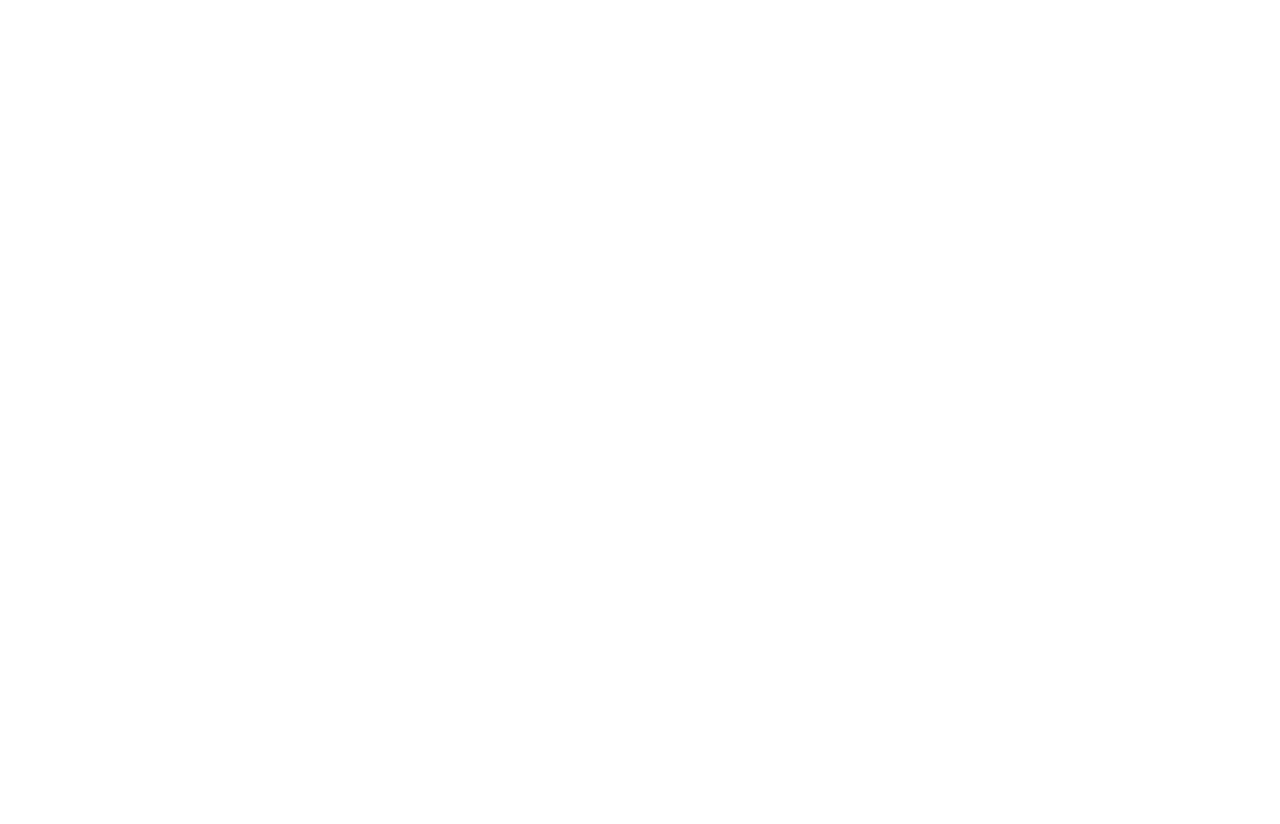
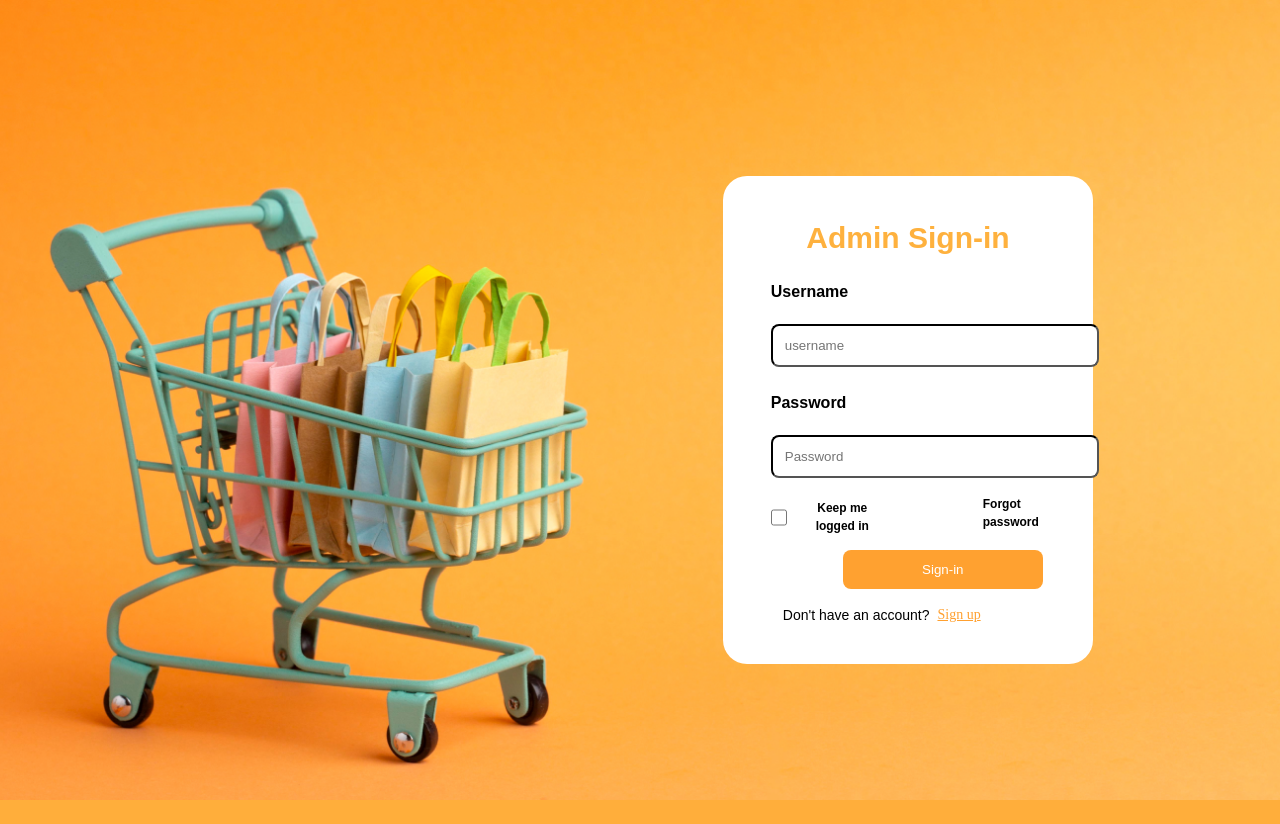
Before and after one commit to kobiowuquadri/TreasureCart, a React (Vite) app in the folder client/: page /admin in a window 1280 px wide. Before the commit this address had no page. Before the commit the page ends 800 px from the top, so only its background shows below. Built offline with nearby package versions, Linux system fonts and the light colour scheme; the HTML template or start-up script is replaced by a standard one.

Commit message:
added the admin login frontend

```diff
--- a/client/src/App.jsx
+++ b/client/src/App.jsx
@@ -10,6 +10,7 @@
 import Search from "./Components/Search/Search.jsx";
 import Checkout from "./Components/Checkout/checkout.jsx";
 import {ProductImageProvider} from './Components/productContext/productContext.jsx'
+import AdminLogin from "./Components/Adminlogin/Adminlogin.jsx"
 
 function App() {
   return (
@@ -25,6 +26,8 @@
           <Route path="/productdetails" element={<ProductDetails />}></Route>
           <Route path="/search" element={<Search />}></Route>
           <Route path="/checkout" element={<Checkout />}></Route>
+          <Route path="/admin" element={<AdminLogin />}></Route>
+
         </Routes>
         </ProductImageProvider>
       </div>
--- /dev/null
+++ b/client/src/Components/Adminlogin/Adminlogin.css
@@ -0,0 +1,3 @@
+body {
+    background-color: #FFAE3B
+  }
--- /dev/null
+++ b/client/src/Components/Adminlogin/Adminlogin.jsx
@@ -0,0 +1,124 @@
+import axios from "axios";
+import { React, useState, useEffect } from "react";
+import { Link } from "react-router-dom";
+import { useNavigate } from "react-router-dom";
+import backgroundImage from "./cart1.png";
+import './Adminlogin.css'
+
+const AdminLogin = () => {
+  const [email, setEmail] = useState("");
+  const [password, setPassword] = useState("");
+  const navigate = useNavigate();
+
+  const handleSubmit = async (e) => {
+    e.preventDefault();
+    try {
+      const response = await axios.post("http://localhost:4000/user-login", {
+        email,
+        password,
+      });
+      console.log(response?.data?.message);
+
+      navigate("/");
+    } catch (err) {
+      console.log(err);
+    }
+  };
+//   style={{ backgroundColor: '#ffa030' }}
+  return (
+    <div className="w-screen h-screen mb-6"  >
+      <div
+        style={{
+          minHeight: "100vh",
+          width: "100%",
+          backgroundImage: `url(${backgroundImage})`,
+          backgroundSize: "cover",
+          backgroundPosition: "center",
+
+        }}
+      >
+        <div className="ml-10 md:flex justify-center items-center md:pt-24 pt-10">
+          <div className="bg-white p-6 rounded w-[70%] md:w-[26%] md:h-[440px] md:ml-[40%] md:mt-20 rounded-3xl">
+            <h1 className="flex justify-center font-body items-center text-[rgb(254,177,62)] text-3xl">
+              Admin Sign-in
+            </h1>
+
+            <form onSubmit={handleSubmit}>
+              <div className="ml-6">
+                <h2>
+                  <b className="font-body  text-base">Username</b>
+                </h2>
+                <input
+                  type="email"
+                  name="email"
+                  placeholder="username"
+                  value={email}
+                  onChange={(e) => setEmail(e.target.value)}
+                  className=" border-2 border-black  p-3 outline-none  w-[200px] md:w-[300px] md:rounded-lg "
+                ></input>
+              </div>
+
+              <div className=" ml-6 mt-2 md:mt-2">
+                <h2>
+                  <b className="font-body text-base">Password</b>
+                </h2>
+                <input
+                  type="text"
+                  name="password"
+                  placeholder="Password"
+                  value={password}
+                  onChange={(e) => setPassword(e.target.value)}
+                  className=" border-2 border-black p-3 mb-3 outline-none  w-[200px] md:w-[300px] md:rounded-lg"
+                ></input>
+              </div>
+
+              <div className="flex ">
+                <div className="flex text-center  ">
+                  <div className="md:flex md:mr-2">
+                    <input
+                      type="checkbox"
+                      name="checkbox"
+                      id="checkbox"
+                      className="ml-6 w-4 mb-2"
+                    />
+                  </div>
+                  <p className="mt-2">
+                    <b className=" text-xs font-body">Keep me logged in</b>
+                  </p>
+                </div>
+                <p className="md:mt-1 md:ml-24">
+                  <b className=" text-xs font-body">Forgot password</b>
+                </p>
+              </div>
+              <button
+                type="submit"
+                value="submit"
+                className="border border-none bg-[rgb(255,161,48)] outline-none p-3  w-[200px] text-white md:ml-24 rounded-lg hover:bg-black ml-6 "
+              >
+                Sign-in
+              </button>
+            </form>
+
+            <div className="md:flex text-center 	 ">
+              <p className="text-sm mt-4 font-body ml-9 mr-2">
+                Don't have an account?
+              </p>
+              <div className="md:mt-4 text-black no-underline">
+                <Link
+                  className="underline  text-sm text-[#ffa030]"
+                  style={{ textDecorationColor: '#ffa030', textDecorationLine: 'underline' }}
+
+                  to={"/Register"}
+                >
+                  Sign up
+                </Link>
+              </div>
+            </div>
+          </div>
+        </div>
+      </div>
+    </div>
+  );
+};
+
+export default AdminLogin;
--- a/client/src/Components/Products/Products.jsx
+++ b/client/src/Components/Products/Products.jsx
@@ -11,6 +11,7 @@
   const handleAddToCart = (data) => {
     addToCart(data.id);
     setSelectedProducts(prevSelected => [...prevSelected, data]);
+    console.log('Selected Product:', data);
 
   }
   return (
```
Also changed, not shown: client/src/Components/Adminlogin/cart1.png (added).
